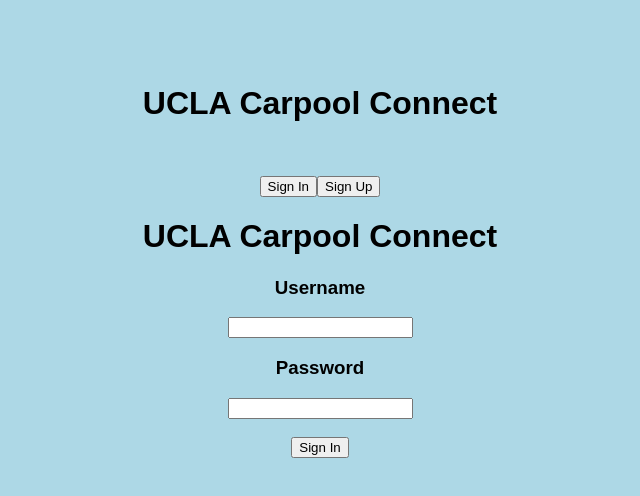
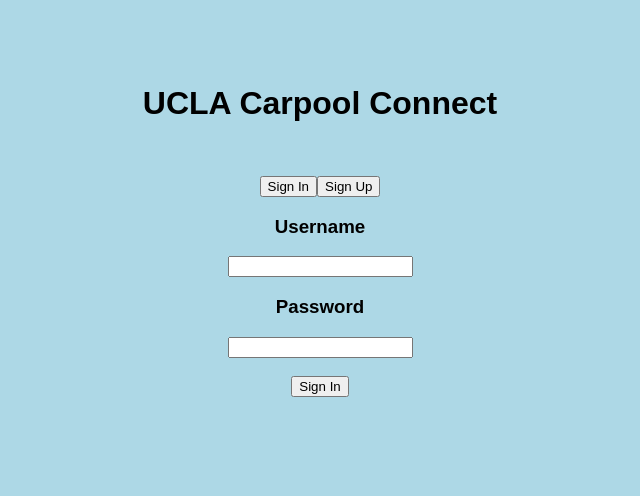
Before and after one commit to reuben-r/35L-project, a React (Create React App) app in the folder client-server-APP/fe/: page /signin in a window 1280 px wide. Shown: the top 496 px of the page, without its empty margins (320-960 px from the left). Built offline with nearby package versions, Linux system fonts and the light colour scheme.

Commit message:
Update signin.jsx
new version with additional history functions to update menu when logged in

```diff
--- a/client-server-APP/fe/src/signin.jsx
+++ b/client-server-APP/fe/src/signin.jsx
@@ -1,6 +1,9 @@
 import React, { useState, useEffect } from "react";
+import { useHistory } from "react-router-dom";
+
 import "./signup.css";
-function ClassScheduleInput() {
+const ClassScheduleInput = ({ onSignUpSuccess }) => {
+    const history = useHistory();
   const [input1, setInput1] = useState("");
   const [input2, setInput2] = useState("");
   const [input3, setInput3] = useState("");
@@ -8,7 +11,7 @@
 
   return (
     <div>
-      <h1>UCLA Carpool Connect</h1>
+
       <div>
         <h3>Username</h3>
         <input
@@ -29,7 +32,7 @@
       </div>
       <br></br>
       <div>
-        <button type="submit">Sign In</button>
+              <button type="submit" onClick={() => { onSignUpSuccess(); history.push("/"); }}>Sign In</button>
       </div>
     </div>
   );
```
